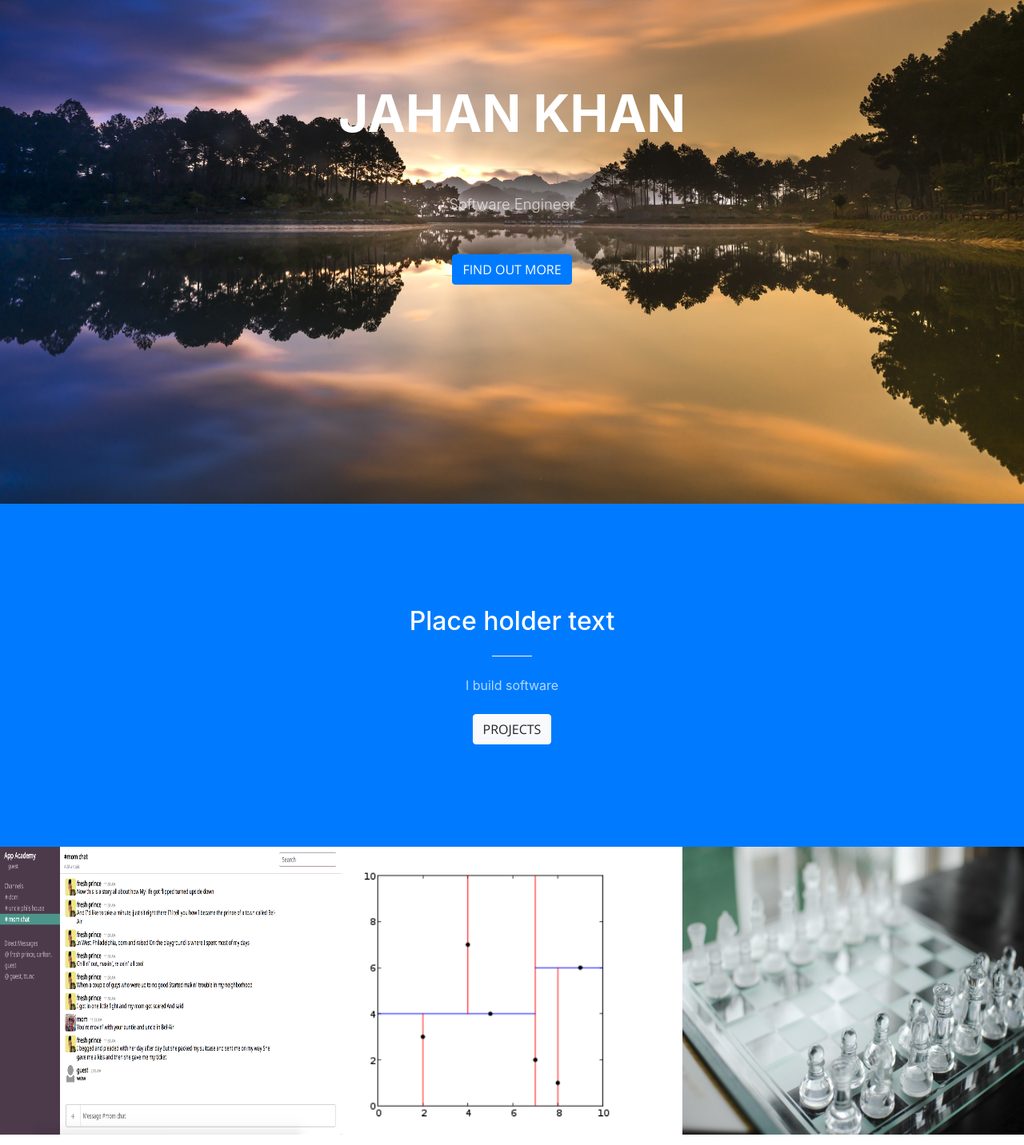
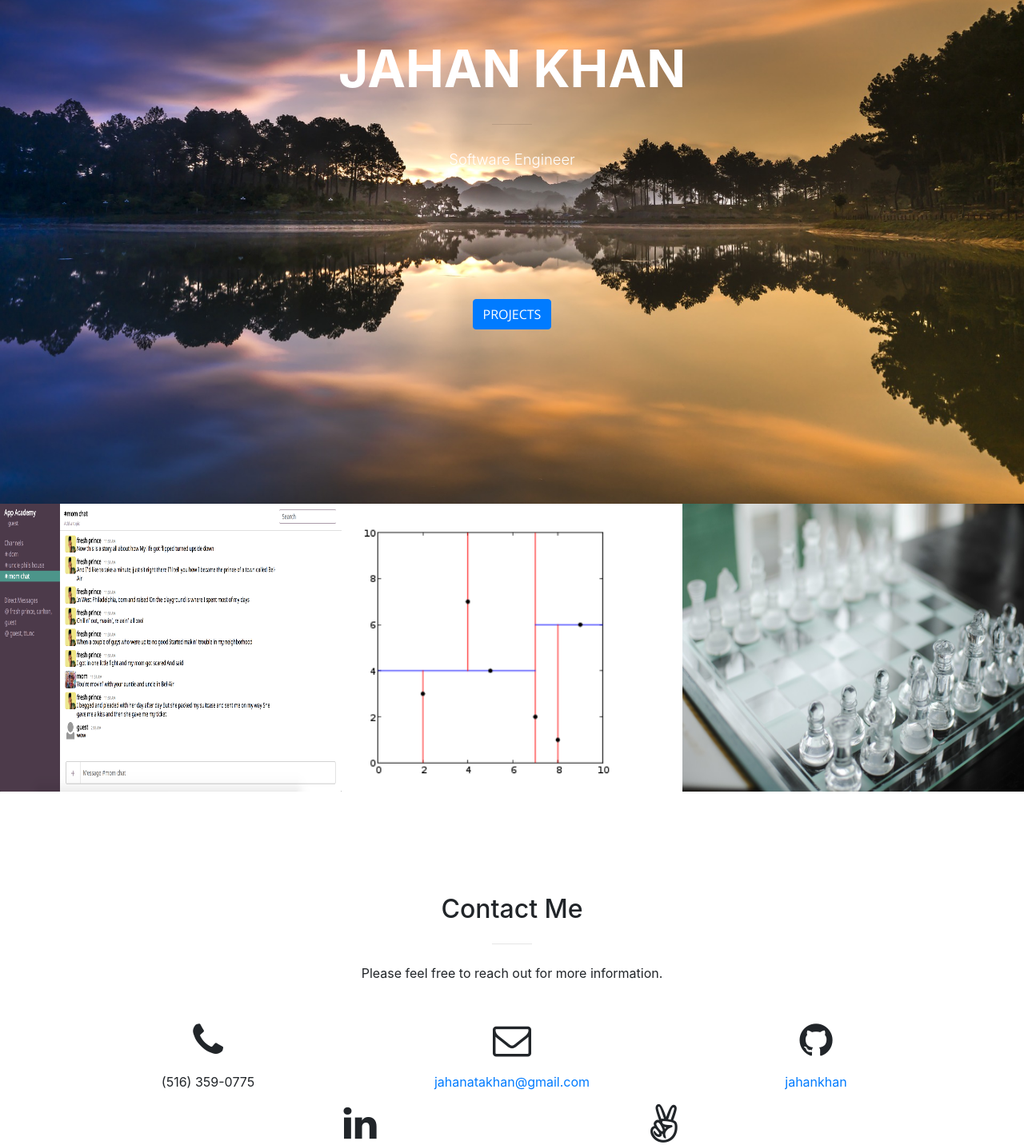
Before and after one commit to jahankhan/jahankhan.github.io, a website with bundled scripts: page index.html in a window 1280 px wide. Shown: the part 170-1602 px from the top of the page at 80% size. Built offline with nearby package versions, Linux system fonts and the light colour scheme.

Commit message:
fix links

```diff
--- a/index.html
+++ b/index.html
@@ -64,14 +64,14 @@
             <hr>
           </div>
           <div class="col-lg-8 mx-auto">
-            <p class="text-faded mb-5">Software Engineer</p>
-            <a class="btn btn-primary btn-xl js-scroll-trigger" href="#about">Find Out More</a>
+            <p class="text-faded mb-5" style="display: block; margin-bottom:160px !important; color: #fff;">Software Engineer</p>
+            <a class="btn btn-primary btn-xl js-scroll-trigger" href="#portfolio">Projects</a>
           </div>
         </div>
       </div>
     </header>
 
-    <section class="bg-primary" id="about">
+    <!-- <section class="bg-primary" id="about">
       <div class="container">
         <div class="row">
           <div class="col-lg-8 mx-auto text-center">
@@ -82,50 +82,9 @@
           </div>
         </div>
       </div>
-    </section>
+    </section> -->
 
-    <!-- <section id="services">
-      <div class="container">
-        <div class="row">
-          <div class="col-lg-12 text-center">
-            <h2 class="section-heading">At Your Service</h2>
-            <hr class="my-4">
-          </div>
-        </div>
-      </div>
-      <div class="container">
-        <div class="row">
-          <div class="col-lg-3 col-md-6 text-center">
-            <div class="service-box mt-5 mx-auto">
-              <i class="fa fa-4x fa-diamond text-primary mb-3 sr-icons"></i>
-              <h3 class="mb-3">Sturdy Templates</h3>
-              <p class="text-muted mb-0">Our templates are updated regularly so they don't break.</p>
-            </div>
-          </div>
-          <div class="col-lg-3 col-md-6 text-center">
-            <div class="service-box mt-5 mx-auto">
-              <i class="fa fa-4x fa-paper-plane text-primary mb-3 sr-icons"></i>
-              <h3 class="mb-3">Ready to Ship</h3>
-              <p class="text-muted mb-0">You can use this theme as is, or you can make changes!</p>
-            </div>
-          </div>
-          <div class="col-lg-3 col-md-6 text-center">
-            <div class="service-box mt-5 mx-auto">
-              <i class="fa fa-4x fa-newspaper-o text-primary mb-3 sr-icons"></i>
-              <h3 class="mb-3">Up to Date</h3>
-              <p class="text-muted mb-0">We update dependencies to keep things fresh.</p>
-            </div>
-          </div>
-          <div class="col-lg-3 col-md-6 text-center">
-            <div class="service-box mt-5 mx-auto">
-              <i class="fa fa-4x fa-heart text-primary mb-3 sr-icons"></i>
-              <h3 class="mb-3">Made with Love</h3>
-              <p class="text-muted mb-0">You have to make your websites with love these days!</p>
-            </div>
-          </div>
-        </div>
-      </div>
-    </section> -->
+
 
     <section class="p-0" id="portfolio">
       <div class="container-fluid p-0">
@@ -146,7 +105,7 @@
             </a>
           </div>
           <div class="col-lg-4 col-sm-6">
-            <a class="portfolio-box" href="">
+            <a class="portfolio-box" href="http://www.jahanakhan.com/kd-visualizer/">
               <img class="img-fluid" src="img/portfolio/thumbnails/2d_kdtree.png" style="height: 360px;" alt="">
               <div class="portfolio-box-caption">
                 <div class="portfolio-box-caption-content">
@@ -175,60 +134,56 @@
               </div>
             </a>
           </div>
-          <!-- <div class="col-lg-4 col-sm-6">
-            <a class="portfolio-box" href="img/portfolio/fullsize/4.jpg">
-              <img class="img-fluid" src="img/portfolio/thumbnails/4.jpg" alt="">
-              <div class="portfolio-box-caption">
-                <div class="portfolio-box-caption-content">
-                  <div class="project-category text-faded">
-                    Category
-                  </div>
-                  <div class="project-name">
-                    Project Name
+    </section>
+
+    <!-- <section id="services">
+      <div class="container">
+        <div class="row">
+          <div class="col-lg-12 text-center">
+            <h2 class="section-heading">Skills & Technologies</h2>
+            <hr class="my-4">
           </div>
         </div>
       </div>
-            </a>
-          </div> -->
-          <!-- <div class="col-lg-4 col-sm-6">
-            <a class="portfolio-box" href="img/portfolio/fullsize/5.jpg">
-              <img class="img-fluid" src="img/portfolio/thumbnails/5.jpg" alt="">
-              <div class="portfolio-box-caption">
-                <div class="portfolio-box-caption-content">
-                  <div class="project-category text-faded">
-                    Category
+      <div class="container">
+        <div class="row">
+          <div class="col-lg-3 col-md-6 text-center">
+            <div class="service-box mt-5 mx-auto">
+              <i class="fab fa-react"></i>
+              <h3 class="mb-3">React</h3>
+              <p class="text-muted mb-0">Our templates are updated regularly so they don't break.</p>
             </div>
-                  <div class="project-name">
-                    Project Name
+          </div>
+          <div class="col-lg-3 col-md-6 text-center">
+            <div class="service-box mt-5 mx-auto">
+              <i class="fa fa-python"></i>
+              <h3 class="mb-3">Ready to Ship</h3>
+              <p class="text-muted mb-0">You can use this theme as is, or you can make changes!</p>
+            </div>
+          </div>
+          <div class="col-lg-3 col-md-6 text-center">
+            <div class="service-box mt-5 mx-auto">
+              <i class="fa fa-4x fa-newspaper-o text-primary mb-3 sr-icons"></i>
+              <h3 class="mb-3">Up to Date</h3>
+              <p class="text-muted mb-0">We update dependencies to keep things fresh.</p>
+            </div>
+          </div>
+          <div class="col-lg-3 col-md-6 text-center">
+            <div class="service-box mt-5 mx-auto">
+              <i class="fa fa-4x fa-heart text-primary mb-3 sr-icons"></i>
+              <h3 class="mb-3">Made with Love</h3>
+              <p class="text-muted mb-0">You have to make your websites with love these days!</p>
             </div>
           </div>
         </div>
-            </a>
       </div>
-          <div class="col-lg-4 col-sm-6">
-            <a class="portfolio-box" href="img/portfolio/fullsize/6.jpg">
-              <img class="img-fluid" src="img/portfolio/thumbnails/6.jpg" alt="">
-              <div class="portfolio-box-caption">
-                <div class="portfolio-box-caption-content">
-                  <div class="project-category text-faded">
-                    Category
-                  </div>
-                  <div class="project-name">
-                    Project Name
-                  </div>
-                </div>
-              </div>
-            </a>
-          </div>
-        </div>
-      </div> -->
-    </section>
+    </section> -->
 
     <section id="contact">
       <div class="container">
         <div class="row">
           <div class="col-lg-8 mx-auto text-center">
-            <h2 class="section-heading">Let's Get In Touch!</h2>
+            <h2 class="section-heading">Contact Me</h2>
             <hr class="my-4">
             <p class="mb-5">Please feel free to reach out for more information.</p>
           </div>
```
Lines whose indentation alone changed are shown as unchanged.
